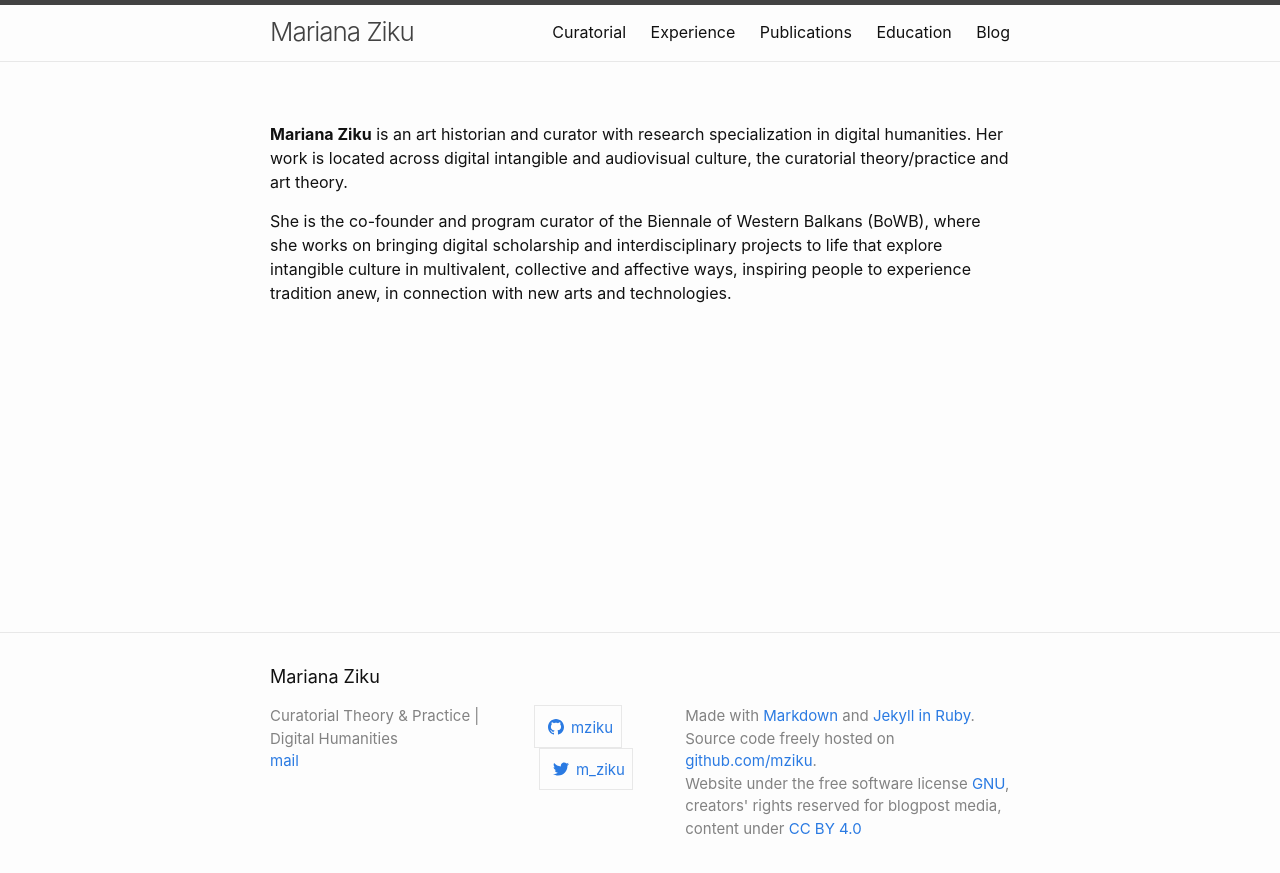
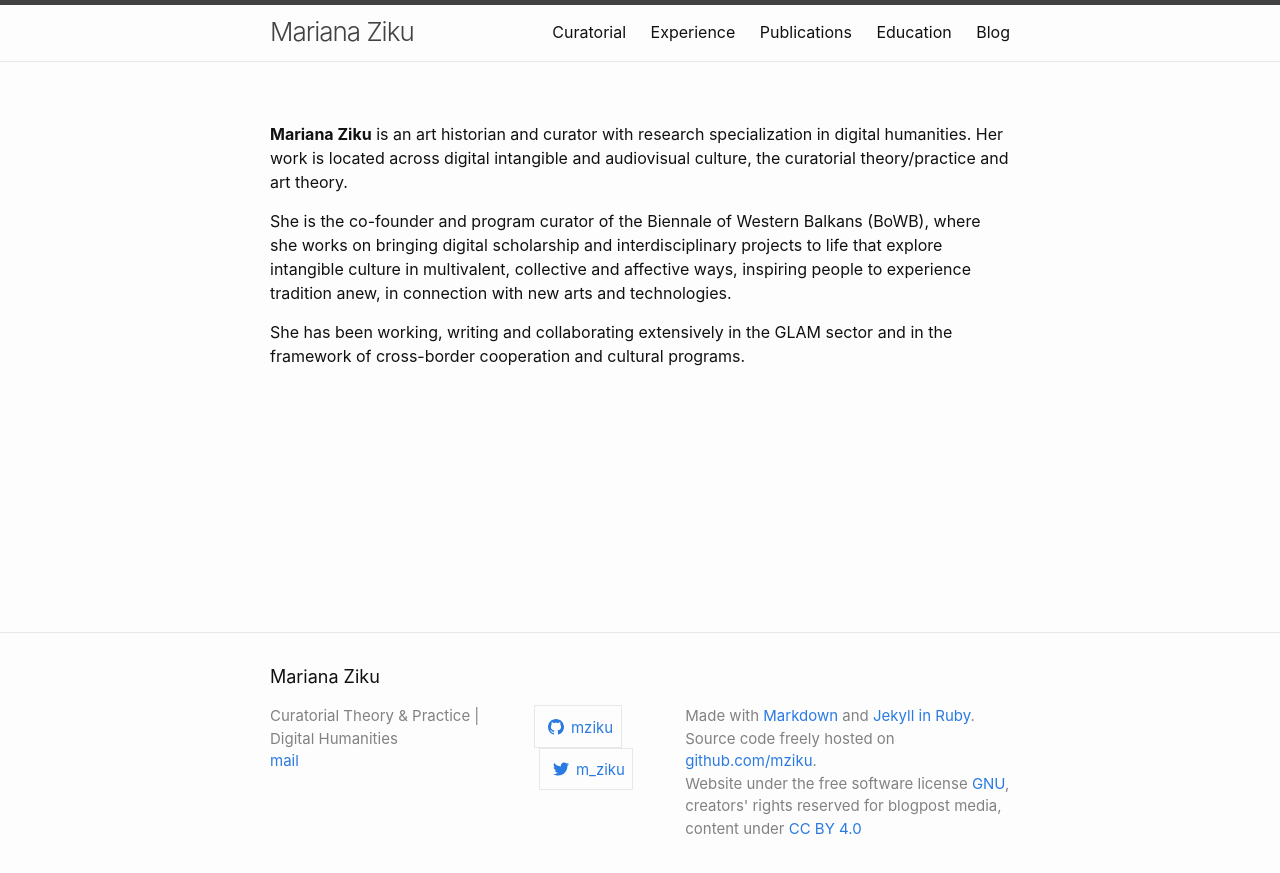
Before and after one commit to mziku/mziku.github.io, a Jekyll site: the page built from index.md, in a window 1280 px wide. Shown: the top 873 px of the page. Built offline with Jekyll 4.4.1, drawn with Linux system fonts in a browser that asks for light colours.

Commit message:
Update index.md

```diff
--- a/index.md
+++ b/index.md
@@ -6,3 +6,5 @@ layout: page
 **Mariana Ziku** is an art historian and curator with research specialization in digital humanities. Her work is located across digital intangible and audiovisual culture, the curatorial theory/practice and art theory.
 
 She is the co-founder and program curator of the Biennale of Western Balkans (BoWB), where she works on bringing digital scholarship and interdisciplinary projects to life that explore intangible culture in multivalent, collective and affective ways, inspiring people to experience tradition anew, in connection with new arts and technologies.
+
+She has been working, writing and collaborating extensively in the GLAM sector and in the framework of cross-border cooperation and cultural programs.
```
